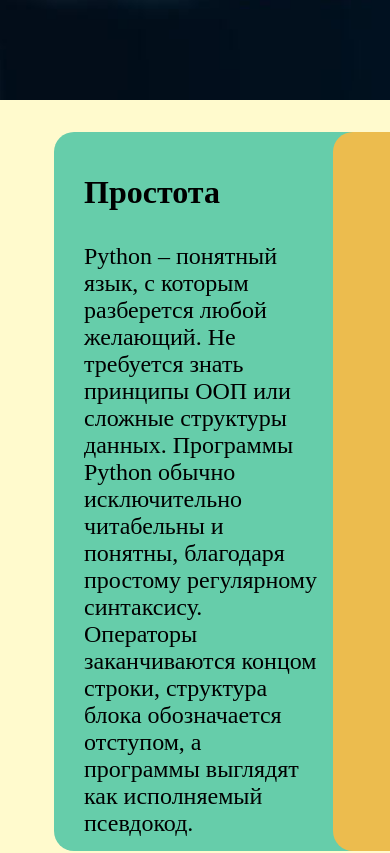
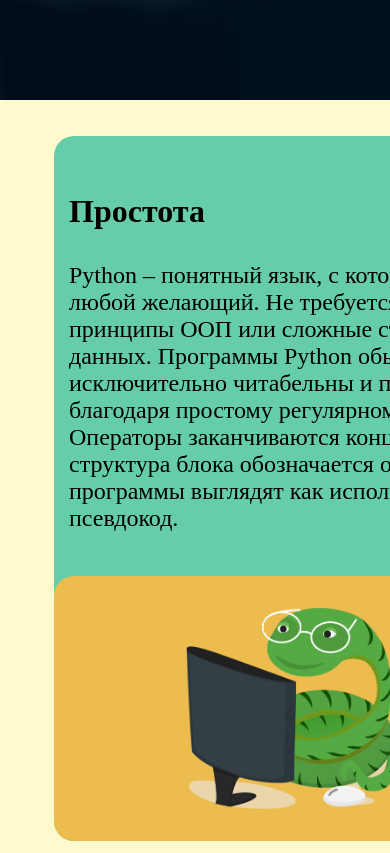
Before and after one commit to Brick-rus/Home-work-5, a website: page app/index.html in a window 390 px wide. Shown: the part 660-1513 px from the top of the page. Drawn offline with nearby package versions, Linux system fonts and the light colour scheme; files that its build step writes are made by us from their sources.

Commit message:
Add files via upload

```diff
--- a/app/style.scss
+++ b/app/style.scss
@@ -36,7 +36,7 @@
 }
 
 body{
-    max-width: 1440px;
+    max-width: 1920px;
     margin: 0px auto;
     display: grid;
 
@@ -93,11 +93,12 @@
         place-items: center;
         gap: 30px;
 
+
         .one {
             background-color: var(--section);
-            padding-left: 30px;
+            //padding-left: 30px;
             display: grid;
-            grid-template-columns:1fr 1fr;
+            //grid-template-columns:1fr 1fr;
             gap: 15px;
             border-radius: 20px;
 
@@ -110,9 +111,9 @@
         }
         .two{
             background-color: var(--section);
-            padding-left: 30px;
+            //padding-left: 30px;
             display: grid;
-            grid-template-columns:1fr 1fr;
+            //grid-template-columns:1fr 1fr;
 
             gap: 15px;
             border-radius: 20px;
@@ -126,9 +127,9 @@
         }
         .three{
             background-color: var(--section);
-            padding-left: 30px;
+            //padding-left: 30px;
             display: grid;
-            grid-template-columns:1fr 1fr;
+            //grid-template-columns:1fr 1fr;
             gap: 15px;
             border-radius: 20px;
 
@@ -140,6 +141,7 @@
 
         }
         .text{
+            padding: 15px;
             position: relative;
             top: 10px;
             h3{
@@ -245,14 +247,8 @@
     }
 }
 @media (max-width: 499px){
-    .body{
-        max-width: none;
-        .desc-section{
-            .content{
-            display: flex;
-            flex-direction: column;
+    .section{
+            display: grid;
+            grid-template-rows: max-content;
         }
-    }
-    }
-
 }
```
